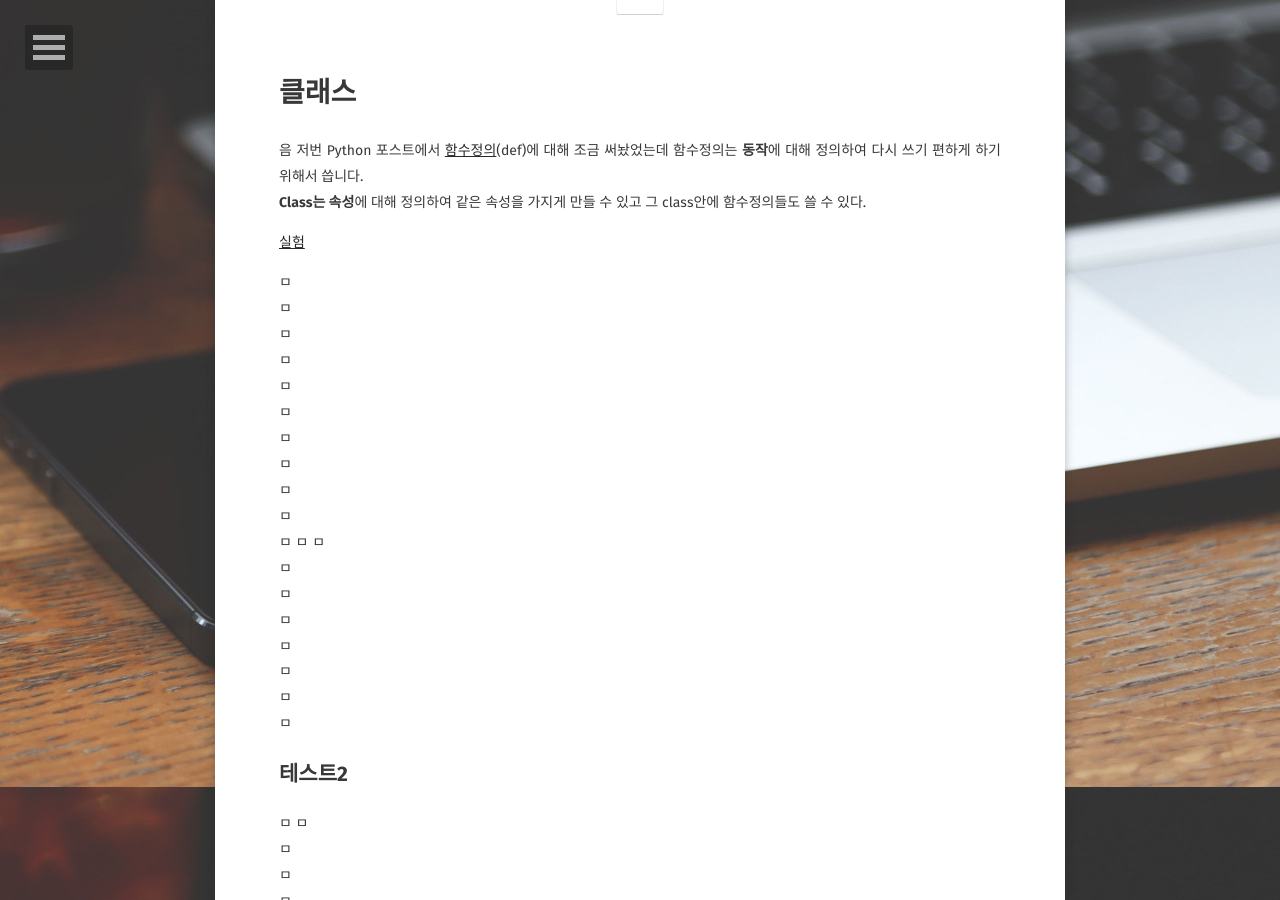
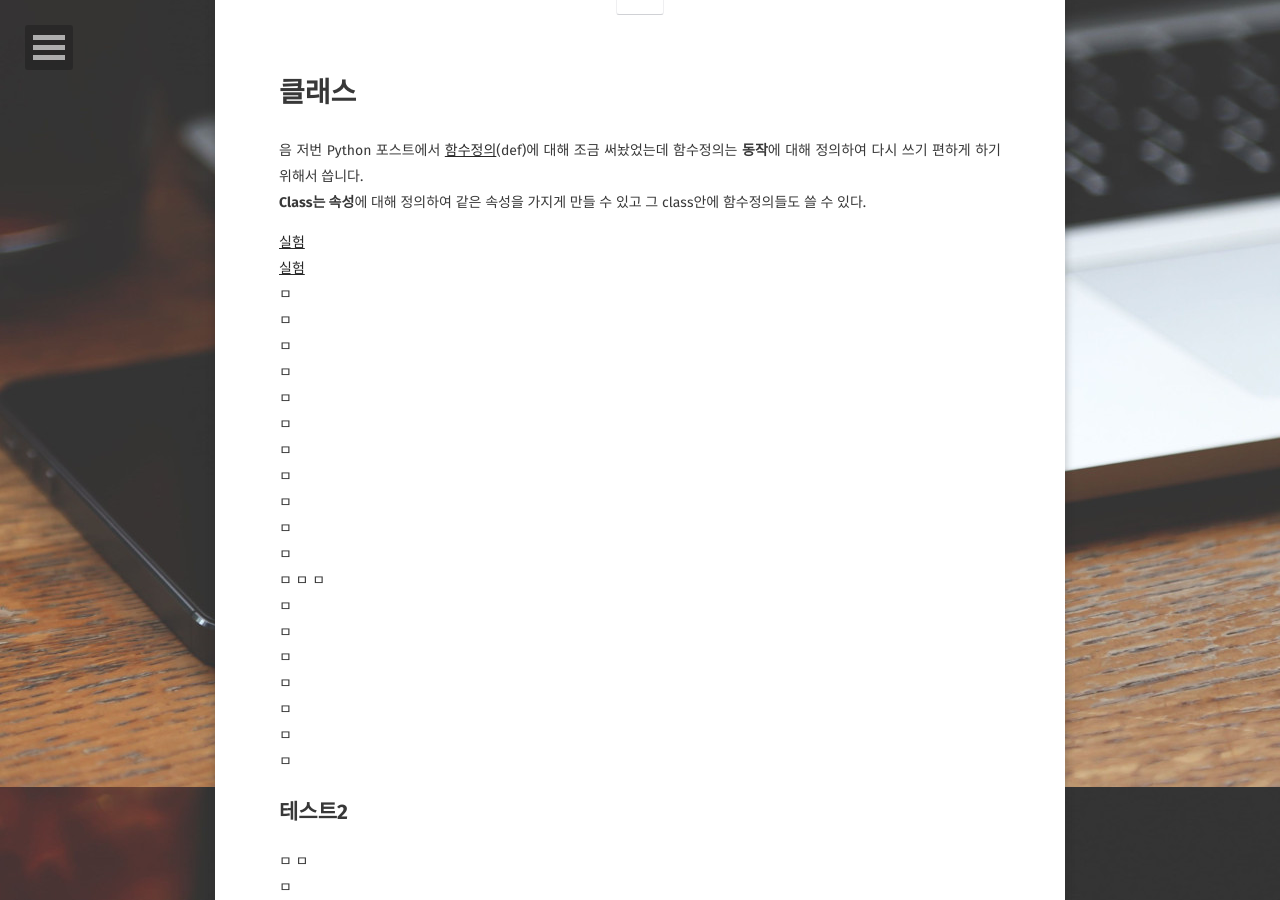
Before and after one commit to HSC-1/HSC-1.github.io, a Jekyll site: the page built from _posts/2021-02-03-class.md, in a window 1280 px wide and 900 px high, scrolled down 303 px. Built offline with Jekyll 4.4.1, drawn with Linux system fonts in a browser that asks for light colours; some web fonts are replaced; our own code applies the rules of GitHub Pages for plain Markdown files; comment, search, counter and statistics services are not loaded.

Commit message:
테스트

```diff
--- a/_posts/2021-02-03-class.md
+++ b/_posts/2021-02-03-class.md
@@ -2,8 +2,9 @@
 음 저번 Python 포스트에서 [함수정의](https://hsc-1.github.io/python/)(def)에 대해 조금 써놨었는데 함수정의는 **동작**에 대해 정의하여 다시 쓰기 편하게 하기 위해서 씁니다.
 **Class는 속성**에 대해 정의하여 같은 속성을 가지게 만들 수 있고 그 class안에 함수정의들도 쓸 수 있다.
 
-[실험](##테스트)
-
+[실험](#테스트)
+[실험](#테스트2)
+ㅁ
 ㅁ
 ㅁ
 ㅁ
```
